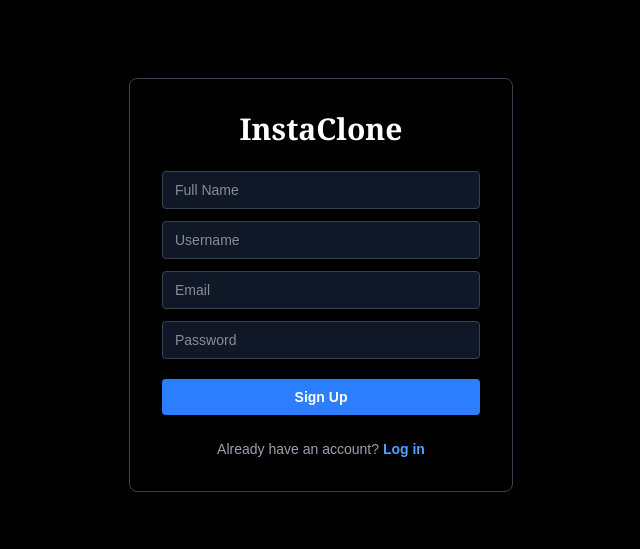
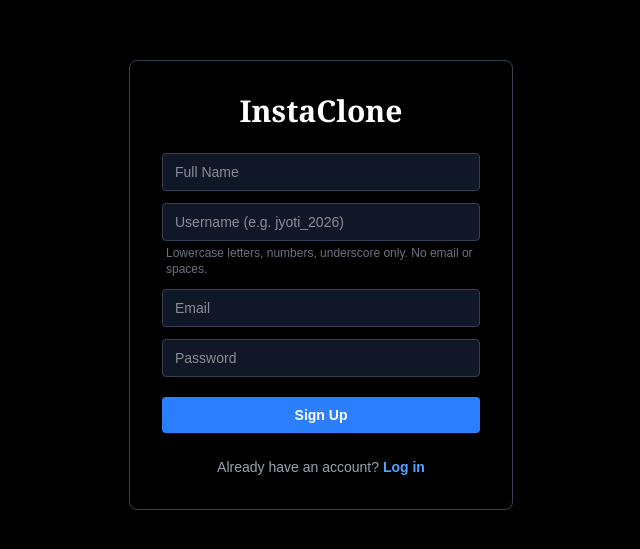
Before and after one commit to JyotiKumari1277-ux/instaclone-frontend, a Next.js app: page /signup in a window 1280 px wide. Shown: the part 115-664 px from the top of the page, without its empty margins (319-959 px from the left). Built offline with nearby package versions, Linux system fonts and the light colour scheme.

Commit message:
Add username validation on signup form

```diff
--- a/app/signup/page.tsx
+++ b/app/signup/page.tsx
@@ -22,6 +22,16 @@ export default function SignupPage() {
   const handleSubmit = async (e: React.FormEvent) => {
     e.preventDefault();
     setError("");
+
+    // Username validation - no email, no spaces, lowercase only
+    const usernameRegex = /^[a-z0-9_.]{3,20}$/;
+    if (!usernameRegex.test(formData.username)) {
+      setError(
+        "Username must be 3-20 characters: lowercase letters, numbers, underscore, or dot only. No @ symbol or spaces."
+      );
+      return;
+    }
+
     setLoading(true);
 
     try {
@@ -63,12 +73,15 @@ export default function SignupPage() {
           <input
             type="text"
             name="username"
-            placeholder="Username"
+            placeholder="Username (e.g. jyoti_2026)"
             value={formData.username}
             onChange={handleChange}
             required
             className="bg-gray-900 text-white border border-gray-700 rounded px-3 py-2 text-sm focus:outline-none focus:border-gray-500"
           />
+          <p className="text-gray-500 text-xs -mt-2 px-1">
+            Lowercase letters, numbers, underscore only. No email or spaces.
+          </p>
           <input
             type="email"
             name="email"
```
